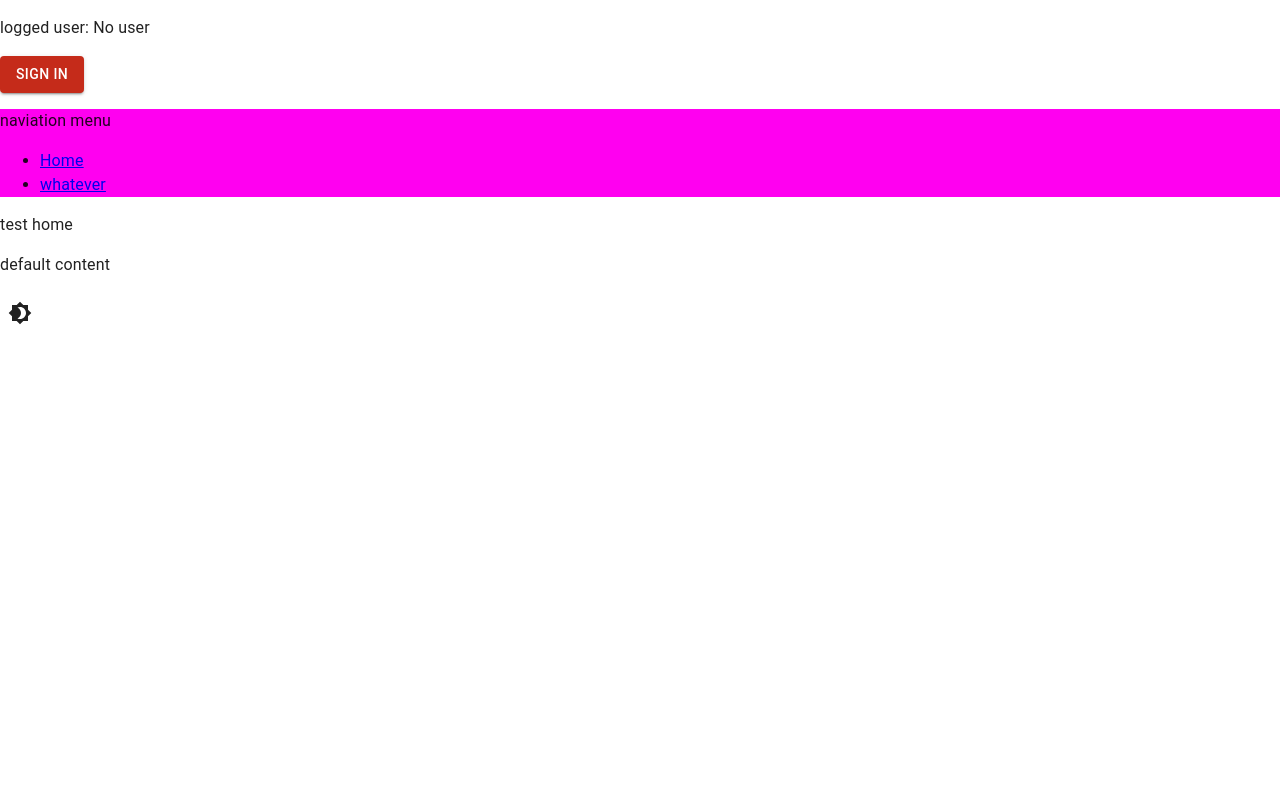
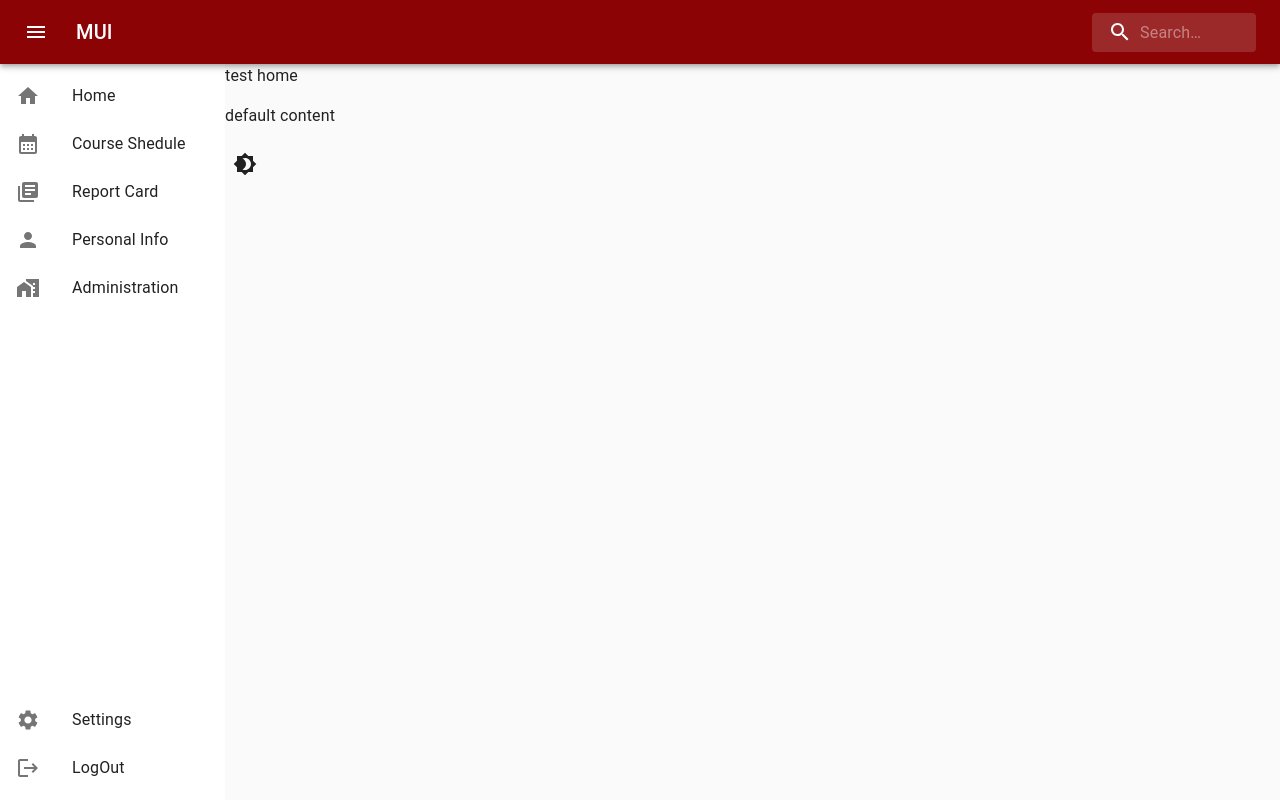
Before and after one commit to wojtek-kowalczyk/webdziekanat-reimagined, a React (Create React App) app: page / in a window 1280 px wide. Built offline with nearby package versions, Linux system fonts and the light colour scheme.

Commit message:
nice sidebar and header

```diff
--- a/src/App.css
+++ b/src/App.css
@@ -38,3 +38,21 @@
 }
 
 /* CUSTOM STYLES */
+
+.viewport {
+  position: absolute;
+  bottom: 0;
+  top: 64px;
+  display: flex;
+  flex-direction: row;
+}
+
+@media screen and (max-width: 600px) {
+  .viewport {
+    position: absolute;
+    bottom: 0;
+    top: 56px;
+    display: flex;
+    flex-direction: row;
+  }
+}
--- a/src/App.tsx
+++ b/src/App.tsx
@@ -6,6 +6,7 @@ import SignIn from "./components/signin";
 import Home from "./components/home";
 import PageNotFound from "./components/page-not-found";
 import {
+  Box,
   createTheme,
   CssBaseline,
   IconButton,
@@ -18,6 +19,8 @@ import Brightness7Icon from "@mui/icons-material/Brightness7";
 import { getDesignTokens } from "./theme";
 import SimpleDialogDemo from "./components/signin-dialog";
 import SignInDialog from "./components/signin-dialog";
+import SearchAppBar from "./components/app-bar";
+import SideNav from "./components/nav-bar";
 
 const ColorModeContext = React.createContext({ toggleColorMode: () => {} });
 
@@ -28,20 +31,18 @@ export interface GlobalProps {
 
 function App() {
   const [mode, setMode] = React.useState<"light" | "dark">("light");
+  const [signInDialogOpen, setSignInDialogOpen] = React.useState(false);
   const [globalProps, setGlobalProps] = React.useState({
     loggedIn: false,
     username: "",
   });
 
-  const [open, setOpen] = React.useState(false);
-  const [signedIn, setSignedIn] = React.useState(false);
-
   const handleClickOpen = () => {
-    setOpen(true);
+    setSignInDialogOpen(true);
   };
 
   const handleClose = (value: boolean) => {
-    setOpen(false);
+    setSignInDialogOpen(false);
   };
 
   const logIn = (
@@ -49,7 +50,6 @@ function App() {
     _username: string | undefined,
     password: string | undefined
   ) => {
-    console.log(accepted, _username);
     setGlobalProps({
       loggedIn: accepted,
       username: _username ? _username : "",
@@ -72,26 +72,22 @@ function App() {
       <ThemeProvider theme={theme}>
         <CssBaseline />
 
-        <p>logged user: {!globalProps.loggedIn? "No user" : globalProps.username}</p>
-
-        <Button variant="contained" onClick={() => setOpen(true)}>
+        {/* <Button variant="contained" onClick={() => setSignInDialogOpen(true)}>
           Sign In
         </Button>
-        <SignInDialog open={open} onClose={handleClose} submitForm={logIn} />
+        <SignInDialog
+          open={signInDialogOpen}
+          onClose={handleClose}
+          submitForm={logIn}
+        /> */}
 
-        <div className="side-nav" style={{ backgroundColor: "#ff00f0" }}>
-          <p>naviation menu</p>
-          <ul className="side-nav-list">
-            <li>
-              <Link to="">Home</Link>
-            </li>
-            <li>
-              <Link to="whatever">whatever</Link>
-            </li>
-          </ul>
-        </div>
+        <SearchAppBar />
 
-        <div className="content">
+        <div className="viewport">
+
+          <SideNav />
+
+          <Box >
             <Routes>
               <Route path="/" element={<Home />} />
               <Route path="*" element={<PageNotFound />} />
@@ -105,6 +101,7 @@ function App() {
                 <Brightness4Icon />
               )}
             </IconButton>
+          </Box>
         </div>
       </ThemeProvider>
     </ColorModeContext.Provider>
--- /dev/null
+++ b/src/components/app-bar.tsx
@@ -0,0 +1,89 @@
+import * as React from "react";
+import { styled, alpha } from "@mui/material/styles";
+import AppBar from "@mui/material/AppBar";
+import Box from "@mui/material/Box";
+import Toolbar from "@mui/material/Toolbar";
+import IconButton from "@mui/material/IconButton";
+import Typography from "@mui/material/Typography";
+import InputBase from "@mui/material/InputBase";
+import MenuIcon from "@mui/icons-material/Menu";
+import SearchIcon from "@mui/icons-material/Search";
+
+const Search = styled("div")(({ theme }) => ({
+  position: "relative",
+  borderRadius: theme.shape.borderRadius,
+  backgroundColor: alpha(theme.palette.common.white, 0.15),
+  "&:hover": {
+    backgroundColor: alpha(theme.palette.common.white, 0.25),
+  },
+  marginLeft: 0,
+  width: "100%",
+  [theme.breakpoints.up("sm")]: {
+    marginLeft: theme.spacing(1),
+    width: "auto",
+  },
+}));
+
+const SearchIconWrapper = styled("div")(({ theme }) => ({
+  padding: theme.spacing(0, 2),
+  height: "100%",
+  position: "absolute",
+  pointerEvents: "none",
+  display: "flex",
+  alignItems: "center",
+  justifyContent: "center",
+}));
+
+const StyledInputBase = styled(InputBase)(({ theme }) => ({
+  color: "inherit",
+  "& .MuiInputBase-input": {
+    padding: theme.spacing(1, 1, 1, 0),
+    // vertical padding + font size from searchIcon
+    paddingLeft: `calc(1em + ${theme.spacing(4)})`,
+    transition: theme.transitions.create("width"),
+    width: "100%",
+    [theme.breakpoints.up("sm")]: {
+      width: "12ch",
+      "&:focus": {
+        width: "20ch",
+      },
+    },
+  },
+}));
+
+export default function SearchAppBar() {
+  return (
+    <Box sx={{ flexGrow: 1, zIndex: 10, position: "relative" }}>
+      <AppBar enableColorOnDark position="static">
+        <Toolbar>
+          <IconButton
+            size="large"
+            edge="start"
+            color="inherit"
+            aria-label="open drawer"
+            sx={{ mr: 2 }}
+          >
+            <MenuIcon />
+          </IconButton>
+          <Typography
+            variant="h6"
+            noWrap
+            component="div"
+            sx={{ flexGrow: 1, display: { xs: "none", sm: "block" } }}
+          >
+            MUI
+          </Typography>
+          <Search>
+            <SearchIconWrapper>
+              <SearchIcon />
+            </SearchIconWrapper>
+            <StyledInputBase
+              placeholder="Search…"
+              inputProps={{ "aria-label": "search" }}
+            />
+          </Search>
+        </Toolbar>
+      </AppBar>
+    </Box>
+  );
+}
--- /dev/null
+++ b/src/components/nav-bar.tsx
@@ -0,0 +1,121 @@
+import * as React from "react";
+import ListSubheader from "@mui/material/ListSubheader";
+import List from "@mui/material/List";
+import ListItemButton from "@mui/material/ListItemButton";
+import ListItemIcon from "@mui/material/ListItemIcon";
+import ListItemText from "@mui/material/ListItemText";
+import Collapse from "@mui/material/Collapse";
+import HomeIcon from "@mui/icons-material/Home";
+import ExpandLess from "@mui/icons-material/ExpandLess";
+import ExpandMore from "@mui/icons-material/ExpandMore";
+import StarBorder from "@mui/icons-material/StarBorder";
+import { Link } from "react-router-dom";
+import CalendarMonthIcon from "@mui/icons-material/CalendarMonth";
+import PersonIcon from "@mui/icons-material/Person";
+import HomeWorkIcon from "@mui/icons-material/HomeWork";
+import LibraryBooksIcon from "@mui/icons-material/LibraryBooks";
+import SettingsIcon from "@mui/icons-material/Settings";
+import LogoutIcon from "@mui/icons-material/Logout";
+import { Box } from "@mui/system";
+
+export default function SideNav() {
+  const [open, setOpen] = React.useState(true);
+
+  const handleClick = () => {
+    setOpen(!open);
+  };
+
+  return (
+    <List
+      sx={{ width: "20%", maxWidth: 300, minWidth: 225, display: "flex", flexDirection: "column", backgroundColor: "background.paper"}}
+      component="nav"
+      aria-labelledby="nested-list-subheader"
+    >
+      <ListItemButton component={Link} to="/" sx={{flex: 0}}>
+        <ListItemIcon>
+          <HomeIcon />
+        </ListItemIcon>
+        <ListItemText primary="Home" />
+      </ListItemButton>
+
+      <ListItemButton component={Link} to="/schedule" sx={{flex: 0}}>
+        <ListItemIcon>
+          <CalendarMonthIcon />
+        </ListItemIcon>
+        <ListItemText primary="Course Shedule" />
+      </ListItemButton>
+
+      <ListItemButton component={Link} to="/reportcard" sx={{flex: 0}}>
+        <ListItemIcon>
+          <LibraryBooksIcon />
+        </ListItemIcon>
+        <ListItemText primary="Report Card" />
+      </ListItemButton>
+
+      <ListItemButton component={Link} to="/personal" sx={{flex: 0}}>
+        <ListItemIcon>
+          <PersonIcon />
+        </ListItemIcon>
+        <ListItemText primary="Personal Info" />
+      </ListItemButton>
+
+      <ListItemButton component={Link} to="/administration" sx={{flex: 0}}>
+        <ListItemIcon>
+          <HomeWorkIcon />
+        </ListItemIcon>
+        <ListItemText primary="Administration" />
+      </ListItemButton>
+
+      {/* Expander */}
+      <Box sx={{flex: "1" }} />
+
+      <ListItemButton component={Link} to="/settings" sx={{flex: 0}}>
+        <ListItemIcon>
+          <SettingsIcon />
+        </ListItemIcon>
+        <ListItemText primary="Settings" />
+      </ListItemButton>
+
+      <ListItemButton
+        component={Link}
+        to="/"
+        onClick={() => alert("todo : logout")}
+        sx={{flex: 0}}
+      >
+        <ListItemIcon>
+          <LogoutIcon />
+        </ListItemIcon>
+        <ListItemText primary="LogOut" />
+      </ListItemButton>
+
+      {/* --------------------- NESTED LIST --------------------- */}
+      {/*
+      <ListItemButton onClick={handleClick}>
+        <ListItemIcon>
+          <HomeIcon />
+        </ListItemIcon>
+        <ListItemText primary="Nested" />
+        {open ? <ExpandLess /> : <ExpandMore />}
+      </ListItemButton>
+
+      <Collapse in={open} timeout="auto" unmountOnExit>
+        <List component="div" disablePadding>
+          <ListItemButton sx={{ pl: 4 }}>
+            <ListItemIcon>
+              <StarBorder />
+            </ListItemIcon>
+            <ListItemText primary="nested 1" />
+          </ListItemButton>
+
+          <ListItemButton sx={{ pl: 4 }}>
+            <ListItemIcon>
+              <StarBorder />
+            </ListItemIcon>
+            <ListItemText primary="nested 2" />
+          </ListItemButton>
+        </List>
+      </Collapse>
+       */}
+    </List>
+  );
+}
--- a/src/theme.ts
+++ b/src/theme.ts
@@ -15,11 +15,16 @@ export const getDesignTokens = (mode: PaletteMode) => ({
       ? {
         // palette values for light mode
         primary: {
-          main: '#c52b1a', //'#8B0304',
+          // main: '#c52b1a',
+          main: '#8B0304',
           contrastText: '#ffffff',
         },
         secondary: {
           main: '#72D48E',
+        },
+        background: {
+          default: '#fafafa',
+          paper: '#fff',
         },
         error: {
           main: '#ff1200',
@@ -31,11 +36,15 @@ export const getDesignTokens = (mode: PaletteMode) => ({
       : {
         // palette values for dark mode
         primary: {
-          main: '#c52b1a',
+          main: '#8B0304',
           contrastText: '#ffffff',
         },
         secondary: {
           main: '#72D48E',
+        },
+        background: {
+          default: '#303030',
+          paper: '#424242',
         },
         error: {
           main: '#ff1200',
```
Lines whose indentation alone changed are shown as unchanged.
